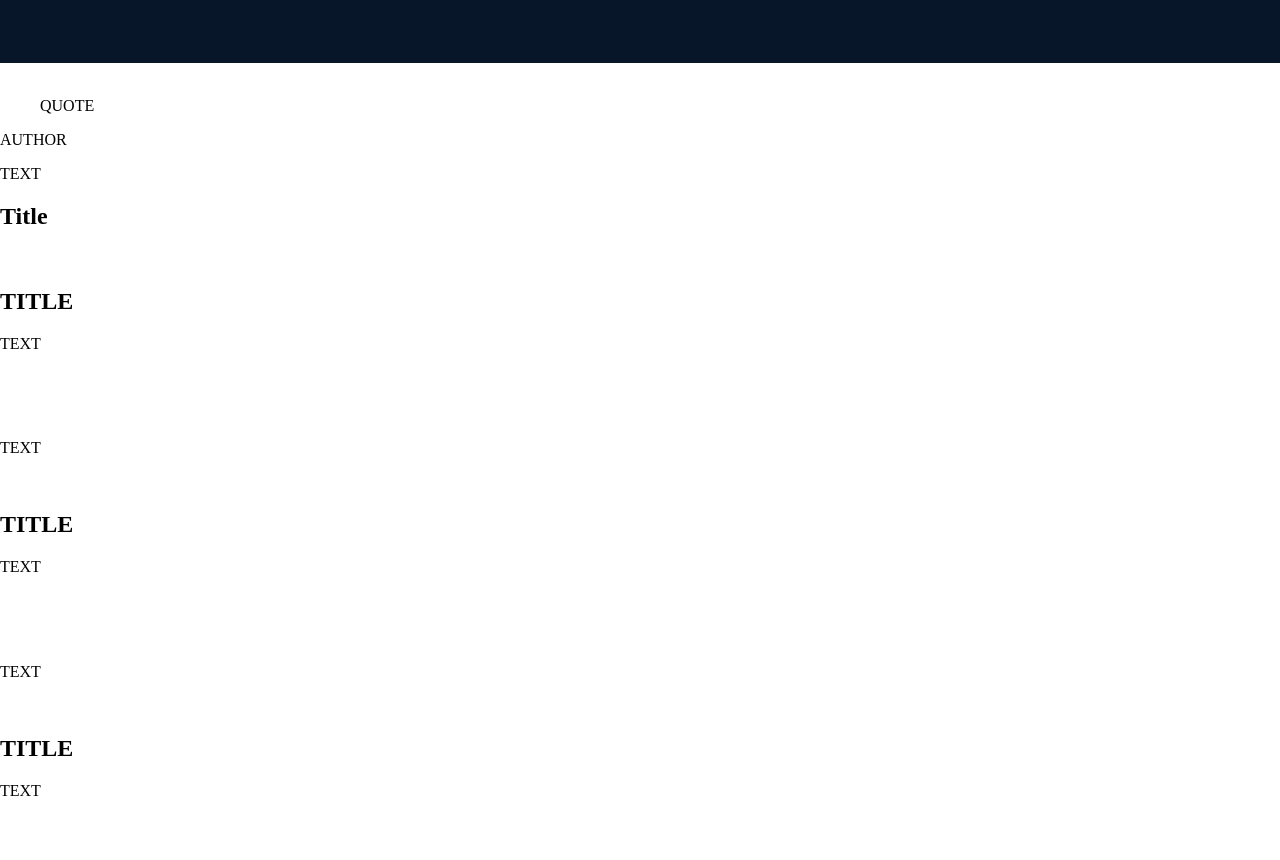
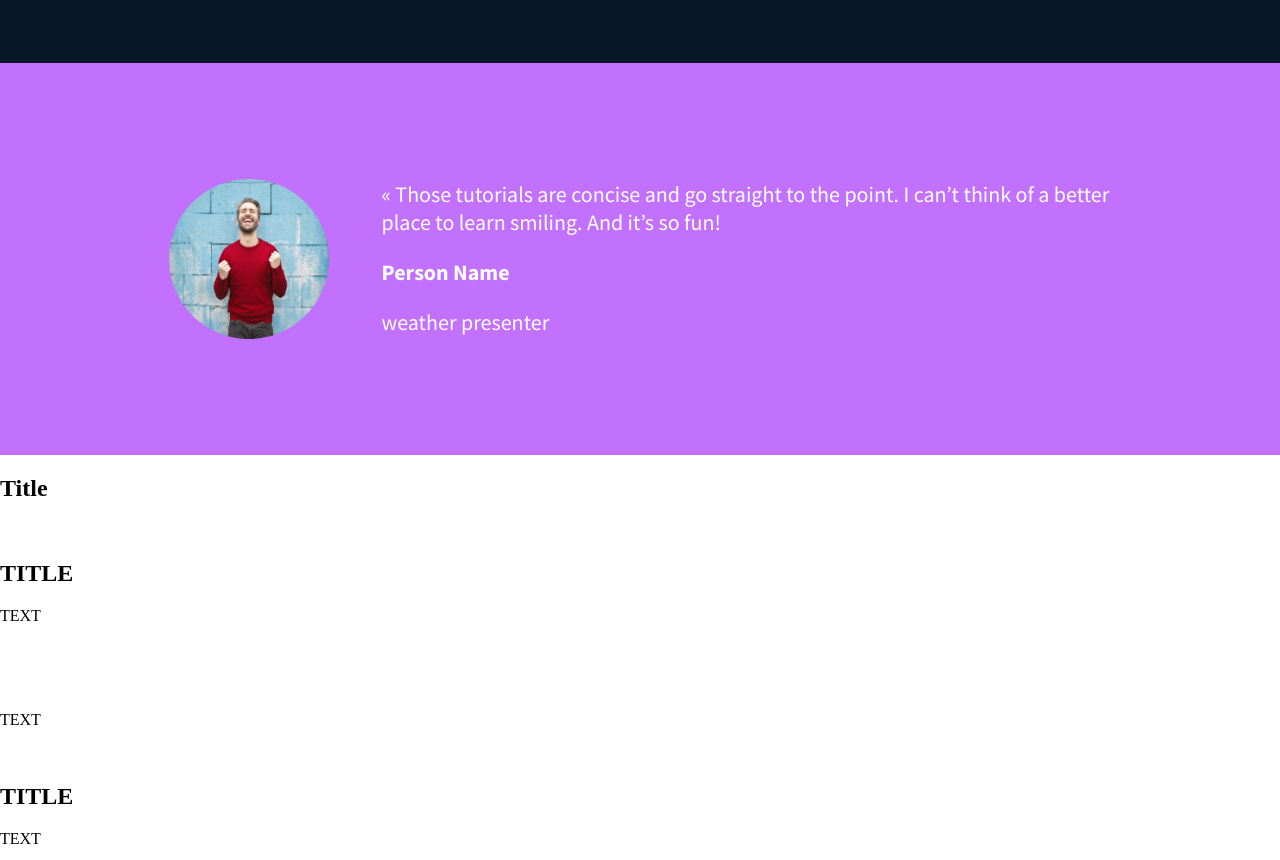
Before and after one commit to NehemieMbg/holbertonschool-web-development, a plain HTML site: page css_advanced/index.html in a window 1280 px wide. Shown: the part 1030-1890 px from the top of the page. Drawn offline with Linux system fonts and the light colour scheme.

Commit message:
Quote Section

```diff
--- a/css_advanced/index.html
+++ b/css_advanced/index.html
@@ -74,13 +74,16 @@
       </section>
 
       <!-- QUOTE -->
-      <section>
-        <div>
-          <img />
-          <div>
-            <blockquote>QUOTE</blockquote>
-            <p>AUTHOR</p>
-            <p>TEXT</p>
+      <section class="testimonials_section">
+        <div class="testimonial">
+          <img src="./assets/quotes_avatar.png" class="avatar" />
+          <div class="quote">
+            <blockquote>
+              « Those tutorials are concise and go straight to the point. I
+              can’t think of a better place to learn smiling. And it’s so fun!
+            </blockquote>
+            <p class="author">Person Name</p>
+            <p class="text">weather presenter</p>
           </div>
         </div>
       </section>
--- a/css_advanced/styles.css
+++ b/css_advanced/styles.css
@@ -135,3 +135,45 @@ body {
   border-radius: 100%;
   margin-bottom: 16px;
 }
+
+/* QUOTES SECTION
+ */
+
+.testimonials_section {
+  display: flex;
+  justify-content: center;
+  align-items: center;
+  font-family: "Source Sans Pro", sans-serif;
+  font-size: 22px;
+  color: #ffffff;
+  background-color: #c271ff;
+  height: 392px;
+}
+
+.testimonial {
+  width: 943px;
+  height: 160px;
+  display: flex;
+  justify-content: space-between;
+  align-items: center;
+}
+
+.testimonial .avatar {
+  width: 160px;
+  height: 160px;
+  border-radius: 100%;
+  object-fit: fill;
+}
+
+.testimonial blockquote {
+  margin: 0;
+}
+
+.testimonial .author {
+  font-weight: bold;
+}
+
+.testimonial .quote {
+  width: 730px;
+  height: 158px;
+}
```
Also changed, not shown: css_advanced/assets/quotes_avatar.png (added), 3 other files.
